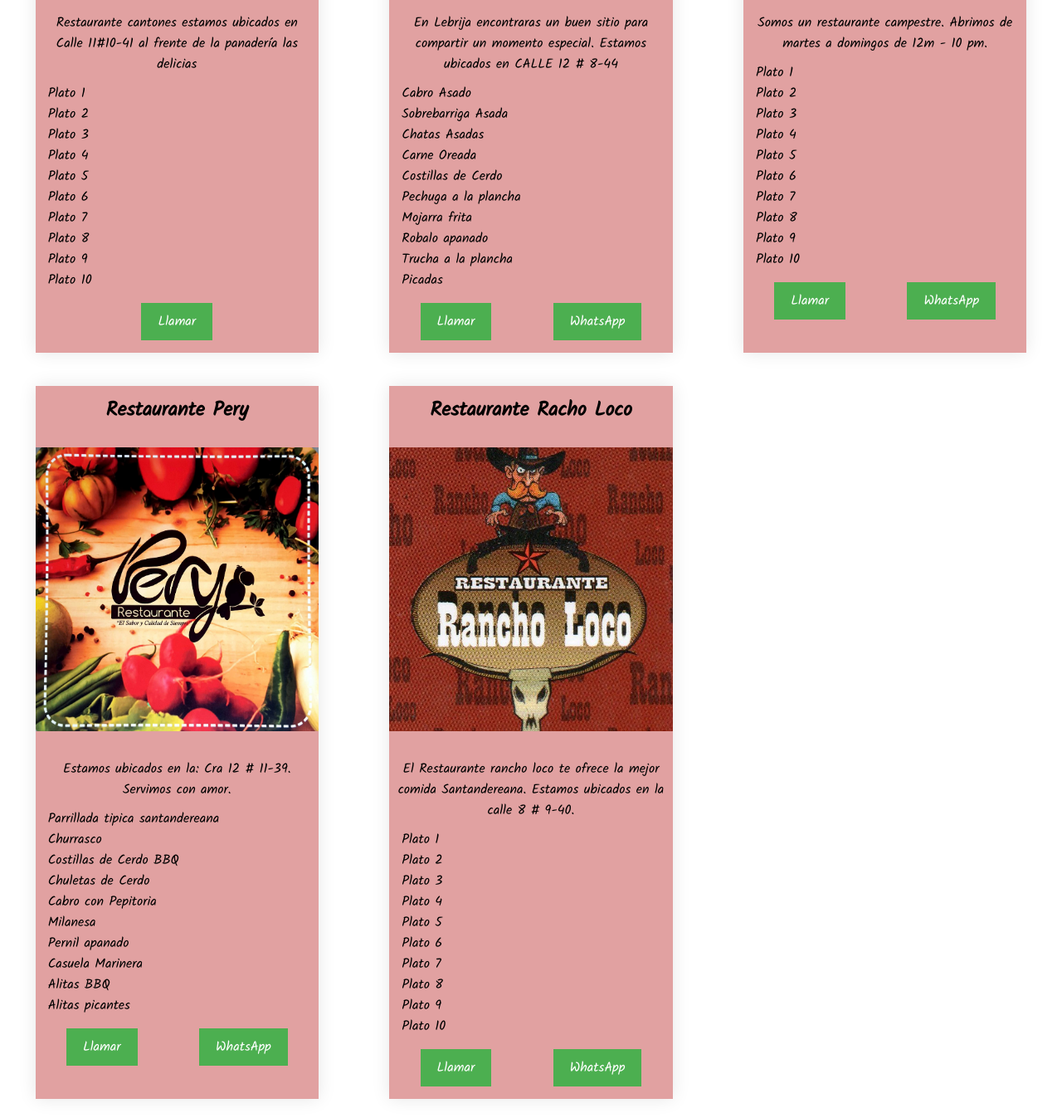
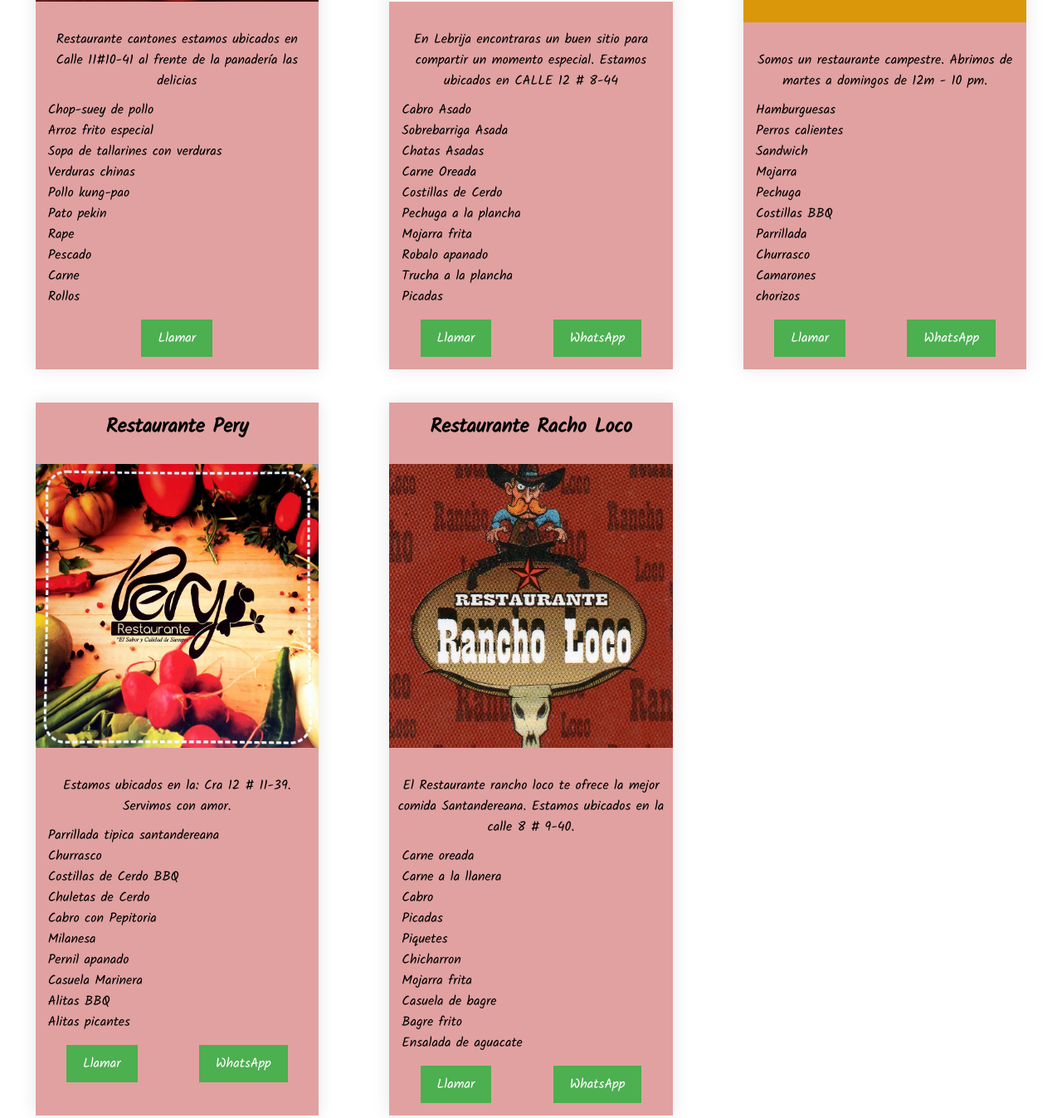
Before and after one commit to JOVANNYAC/lebrija-restaurantes, a website: page index.html in a window 1280 px wide. Shown: the part 585-1932 px from the top of the page at 83% size. Drawn offline with Linux system fonts and the light colour scheme.

Commit message:
se puso a funcionar la libreria awesomplete y se agrga informacion en html (los menu de los restaurantes) faltaria agregar mas restaurantes

```diff
--- a/estilos.css
+++ b/estilos.css
@@ -4,10 +4,28 @@
     font-family: 'Kalam', cursive;
 
 }
+
+#todosLosPlatos{
+  display: none;
+}
 .buscador {
     display: flex;
     justify-content: center;
+
 }
+.buscador input{
+  padding: 12px;
+  border: none;
+  border-radius: 25px;
+  box-shadow: inset 0 0 15px #ccc;
+}
+
+input:focus {
+  outline: none;
+  box-shadow: inset 0 0 15px #4CAF50;
+}
+
+
 
 .cardsContainer{
     display: grid;
--- a/index.html
+++ b/index.html
@@ -1,5 +1,6 @@
 <!DOCTYPE html>
 <html lang="es">
+
 <head>
   <meta charset="UTF-8">
   <meta http-equiv="X-UA-Compatible" content="IE=edge">
@@ -7,33 +8,89 @@
   <link rel="preconnect" href="https://fonts.googleapis.com">
   <link rel="preconnect" href="https://fonts.gstatic.com" crossorigin>
   <link href="https://fonts.googleapis.com/css2?family=Kalam&display=swap" rel="stylesheet">
-    <link rel="stylesheet" href="awesomplete.css" />
+  <link rel="stylesheet" href="./node_modules/awesomplete/awesomplete.css" />
   <link rel="stylesheet" href="./estilos.css">
   <title>lebrija comidas rapidas</title>
 </head>
+
 <body>
   <h1>Restaurantes en lebrija</h1>
   <div class="buscador">
-        <input class="awesomplete" data-minChars="1" data-list="cabro asado, sobrebarriga asada, chatas, pollo, arroz" type="text" id="searchInput" placeholder="Buscar plato...">
+    <input class="awesomplete" data-list="#todosLosPlatos" data-minChars="2" type="searchInput" id="searchInput"
+      placeholder="Buscar plato...">
   </div>
+  <div class="todos">
+    <ul id="todosLosPlatos">
+      <li>Cabro Asado</li>
+      <li>Chop-suey de pollo</li>
+      <li>Arroz frito especial</li>
+      <li>Sopa de tallarines con verduras</li>
+      <li>Verduras chinas</li>
+      <li>Pollo kung-pao</li>
+      <li>Pato pekin</li>
+      <li>Rape</li>
+      <li>Pescado</li>
+      <li>Carne</li>
+      <li>Rollos </li>
+      <li>Sobrebarriga Asada</li>
+      <li>Chatas Asadas</li>
+      <li>Carne Oreada</li>
+      <li>Costillas de Cerdo</li>
+      <li>Pechuga a la plancha</li>
+      <li>Mojarra frita</li>
+      <li>Robalo apanado</li>
+      <li>Trucha a la plancha</li>
+      <li>Picadas</li>
+      <li>Hamburguesas</li>
+      <li>Perros calientes</li>
+      <li>Sandwich</li>
+      <li>Mojarra</li>
+      <li>Pechuga</li>
+      <li>Costillas BBQ</li>
+      <li>Parrillada</li>
+      <li>Churrasco</li>
+      <li>Camarones</li>
+      <li>chorizos</li>
+      <li>Parrillada tipica santandereana</li>
+      <li>Churrasco</li>
+      <li>Costillas de Cerdo BBQ</li>
+      <li>Chuletas de Cerdo</li>
+      <li>Cabro con Pepitoria</li>
+      <li>Milanesa</li>
+      <li>Pernil apanado</li>
+      <li>Casuela Marinera</li>
+      <li>Alitas BBQ</li>
+      <li>Alitas picantes</li>
+      <li>Carne oreada</li>
+      <li>Carne a la llanera</li>
+      <li>Cabro</li>
+      <li>Picadas</li>
+      <li>Piquetes</li>
+      <li>Chicharron</li>
+      <li>Mojarra frita</li>
+      <li>Casuela de bagre</li>
+      <li>Bagre frito</li>
+      <li>Ensalada de aguacate</li>
 
+    </ul>
+  </div>
   <div class="cardsContainer">
 
     <div class="card card-china" data-menu="arroz, chino, lumpias">
       <h2>China Town</h2>
       <img src="./imagenes/china town.jpg" alt="imagen de restaurante ">
       <p>Restaurante cantones estamos ubicados en Calle 11#10-41 al frente de la panadería las delicias</p>
-        <ul>
-          <li>Plato 1</li>
-          <li>Plato 2</li>
-          <li>Plato 3</li>
-          <li>Plato 4</li>
-          <li>Plato 5</li>
-          <li>Plato 6</li>
-          <li>Plato 7</li>
-          <li>Plato 8</li>
-          <li>Plato 9</li>
-          <li>Plato 10</li>
+      <ul id="china-town">
+        <li>Chop-suey de pollo</li>
+        <li>Arroz frito especial</li>
+        <li>Sopa de tallarines con verduras</li>
+        <li>Verduras chinas</li>
+        <li>Pollo kung-pao</li>
+        <li>Pato pekin</li>
+        <li>Rape</li>
+        <li>Pescado</li>
+        <li>Carne</li>
+        <li>Rollos </li>
       </ul>
 
       <div class="botones">
@@ -48,7 +105,7 @@
       <p>En Lebrija encontraras un buen sitio para compartir un momento especial.
         Estamos ubicados en CALLE 12 # 8-44
       </p>
-          <ul>
+      <ul id="china-town">
         <li>Cabro Asado</li>
         <li>Sobrebarriga Asada</li>
         <li>Chatas Asadas</li>
@@ -62,30 +119,33 @@
       </ul>
 
       <div class="botones">
-            <a href="tel:+573186817123" class="button">Llamar</a> <a href="https://wa.me/+573186817123" class="button">WhatsApp</a>
+        <a href="tel:+573186817123" class="button">Llamar</a> <a href="https://wa.me/+573186817123"
+          class="button">WhatsApp</a>
       </div>
 
     </div>
 
-         <div class="card card-miPueblito" data-menu="pechuha, carne, hamburguesa, perros">
-          <h2>Mi Pueblito</h2>
+    <div class="card card-miPueblito"
+      data-menu="pechuha, carne, hamburguesa, perros calientes, Sandwich, Mojarra, costillas BBQ, camarones, Churrasco, chorizos">
+      <h2>Mi Pueblito</h2>--
       <img src="./imagenes/mi-pueblito.jpg" alt="imagen de restaurante ">
       <p>Somos un restaurante campestre. Abrimos de martes a domingos de 12m - 10 pm.</p>
       <ul>
-            <li>Plato 1</li>
-            <li>Plato 2</li>
-            <li>Plato 3</li>
-            <li>Plato 4</li>
-            <li>Plato 5</li>
-            <li>Plato 6</li>
-            <li>Plato 7</li>
-            <li>Plato 8</li>
-            <li>Plato 9</li>
-            <li>Plato 10</li>
+        <li>Hamburguesas</li>
+        <li>Perros calientes</li>
+        <li>Sandwich</li>
+        <li>Mojarra</li>
+        <li>Pechuga</li>
+        <li>Costillas BBQ</li>
+        <li>Parrillada</li>
+        <li>Churrasco</li>
+        <li>Camarones</li>
+        <li>chorizos</li>
       </ul>
 
       <div class="botones">
-            <a href="tel:+573168832333" class="button">Llamar</a> <a href="https://wa.me/+573168832333" class="button">WhatsApp</a>
+        <a href="tel:+573168832333" class="button">Llamar</a> <a href="https://wa.me/+573168832333"
+          class="button">WhatsApp</a>
       </div>
 
     </div>
@@ -110,7 +170,8 @@
       </ul>
 
       <div class="botones">
-            <a href="tel:+573173394913" class="button">Llamar</a> <a href="https://wa.me/+573173394913" class="button">WhatsApp</a>
+        <a href="tel:+573173394913" class="button">Llamar</a> <a href="https://wa.me/+573173394913"
+          class="button">WhatsApp</a>
       </div>
 
     </div>
@@ -122,20 +183,21 @@
         Estamos ubicados en la calle 8 # 9-40.
       </p>
       <ul>
-              <li>Plato 1</li>
-              <li>Plato 2</li>
-              <li>Plato 3</li>
-              <li>Plato 4</li>
-              <li>Plato 5</li>
-              <li>Plato 6</li>
-              <li>Plato 7</li>
-              <li>Plato 8</li>
-              <li>Plato 9</li>
-              <li>Plato 10</li>
+        <li>Carne oreada</li>
+        <li>Carne a la llanera</li>
+        <li>Cabro</li>
+        <li>Picadas</li>
+        <li>Piquetes</li>
+        <li>Chicharron</li>
+        <li>Mojarra frita</li>
+        <li>Casuela de bagre</li>
+        <li>Bagre frito</li>
+        <li>Ensalada de aguacate</li>
       </ul>
 
       <div class="botones">
-                <a href="tel:+573164179585" class="button">Llamar</a> <a href="https://wa.me/+573164179585" class="button">WhatsApp</a>
+        <a href="tel:+573164179585" class="button">Llamar</a> <a href="https://wa.me/+573164179585"
+          class="button">WhatsApp</a>
       </div>
 
     </div>
@@ -144,8 +206,10 @@
 
 
   </div>
+  <script src="./node_modules/awesomplete/awesomplete.js" async></script>
   <script src="./script.js"></script>
-<script src="awesomplete.js" async></script>
+
 
 </body>
+
 </html>
```
Lines whose indentation alone changed are shown as unchanged.
